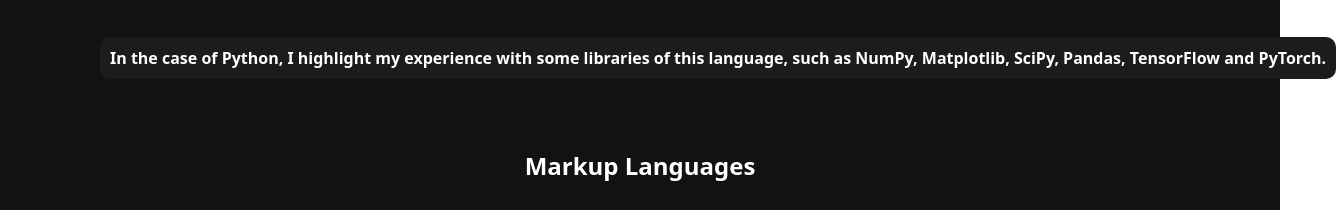
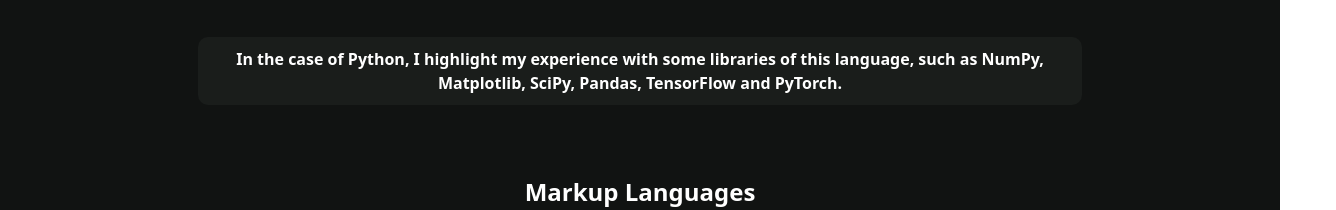
Before and after one commit to dessotti1/dessotti1.github.io, a plain HTML site: page index.html in a window 1280 px wide. Shown: the part 1985-2195 px from the top of the page, 1336 px wide, since content can reach past the window. Drawn offline with Linux system fonts and the light colour scheme.

Commit message:
Update style.css

```diff
--- a/estilos/style.css
+++ b/estilos/style.css
@@ -440,15 +440,6 @@ html {
         text-align: inherit;
     }
 
-    /*
-    .contact{
-        background-color: rgba(0, 0, 0, 0.199);
-        width: max-content;
-        padding: 20px;
-        border-radius: 10px;
-    }
-    */
-
     .college {
         font-weight: bolder;
         color: #4CAF50 ;
@@ -614,11 +605,13 @@ html {
         padding: 10px;
         border-radius: 10px;
         background-color: gray;
-        width: max-content;
+        max-width: 80%;
         margin: auto;
         font-weight: bolder;
         background-color: #1a1d1b;
         margin-top: 20px;
+        text-align: center;
+        line-height: 1.5;
     }
 
     footer {
```
